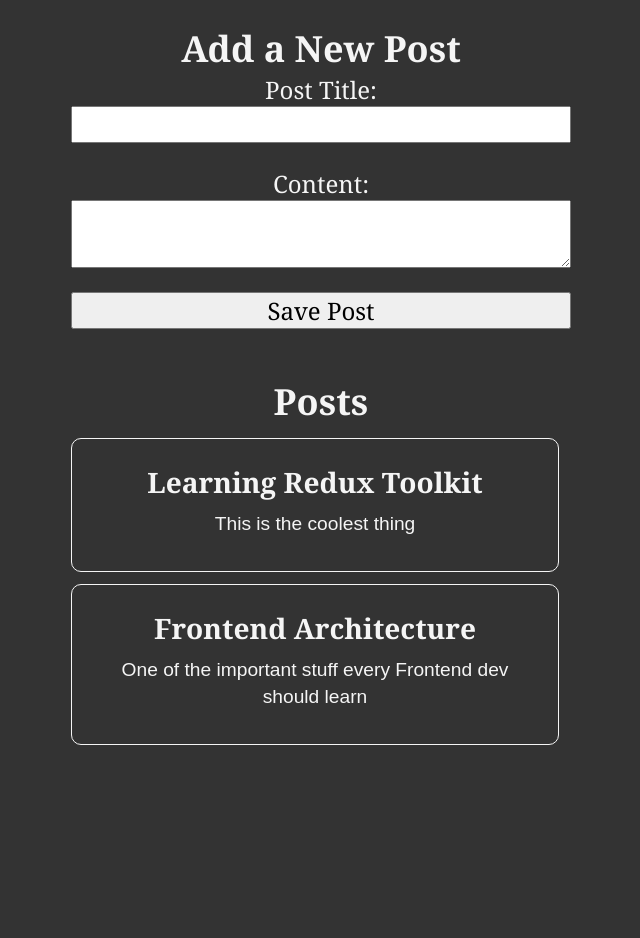
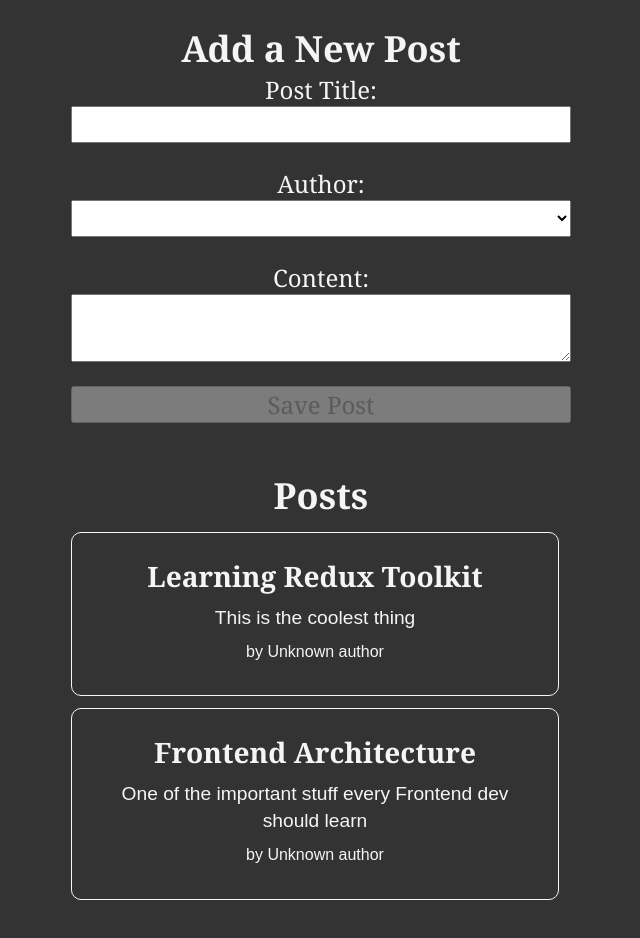
Before and after one commit to ProPhycient5/redux_essential_official, a React (Create React App) app: page / in a window 1280 px wide. Shown: the top 938 px of the page, without its empty margins (319-959 px from the left). Before the commit the page ends 885 px from the top, so only its background shows below. Built offline with nearby package versions, Linux system fonts and the light colour scheme.

Commit message:
added author section

```diff
--- a/src/app/store.js
+++ b/src/app/store.js
@@ -1,10 +1,10 @@
 import { configureStore } from "@reduxjs/toolkit";
-import postsSlice from "../features/posts/postsSlice";
-import usersSlice from "../features/users/usersSlice";
+import postsReducer from "../features/posts/postsSlice";
+import usersReducer from "../features/users/usersSlice";
 
 export const store = configureStore({
   reducer: {
-    posts: postsSlice,
-    users: usersSlice,
+    posts: postsReducer,
+    users: usersReducer,
   },
 });
--- a/src/features/posts/AddPostForm.js
+++ b/src/features/posts/AddPostForm.js
@@ -1,23 +1,38 @@
 import { useState } from "react";
-import { useDispatch } from "react-redux";
-import { nanoid } from "@reduxjs/toolkit";
+import { useDispatch, useSelector } from "react-redux";
 import { postAdded } from "./postsSlice";
+import { selectAllUsers } from "../users/usersSlice";
 
 const AddPostForm = () => {
   const [title, setTitle] = useState("");
   const [content, setContent] = useState("");
+  const [userId, setUserId] = useState("");
+
   const dispatch = useDispatch();
+  const users = useSelector(selectAllUsers);
 
   const onTitleChanged = (e) => setTitle(e.target.value);
   const onContentChanged = (e) => setContent(e.target.value);
+  const onAuthorChanged = (e) => setUserId(e.target.value);
 
   const handleSave = () => {
     if (title && content) {
-      dispatch(postAdded(title, content));
+      dispatch(postAdded(title, content, userId));
       setContent("");
       setTitle("");
+      setUserId("")
     }
   };
+
+  const canSave = Boolean(title) && Boolean(content) && Boolean(userId);
+
+  const usersOptions = users.map((user) => {
+    return (
+      <option key={user?.id} value={user?.id}>
+        {user.name}
+      </option>
+    );
+  });
 
   return (
     <section>
@@ -31,6 +46,11 @@
           value={title}
           onChange={onTitleChanged}
         />
+        <label htmlFor="postAuthor">Author:</label>
+        <select id="postAuthor" value={userId} onChange={onAuthorChanged}>
+          <option value=""></option>
+          {usersOptions}
+        </select>
         <label htmlFor="postContent">Content:</label>
         <textarea
           id="postContent"
@@ -38,7 +58,11 @@
           value={content}
           onChange={onContentChanged}
         />
-        <button type="button" onClick={handleSave}>
+        <button
+          type="button"
+          onClick={handleSave}
+          disabled={!canSave}
+        >
           Save Post
         </button>
       </form>
--- /dev/null
+++ b/src/features/posts/PostAuthor.js
@@ -0,0 +1,12 @@
+import React from "react";
+import { useSelector } from "react-redux";
+import { selectAllUsers } from "../users/usersSlice";
+
+const PostAuthor = ({userId}) => {
+  const users = useSelector(selectAllUsers);
+  const author = users.find((user) => user.id === userId);
+
+  return <span>by {author ? author.name : "Unknown author"}</span>;
+};
+
+export default PostAuthor;
--- a/src/features/posts/PostsList.js
+++ b/src/features/posts/PostsList.js
@@ -1,6 +1,7 @@
 import React from "react";
 import { useSelector } from "react-redux";
 import { selectAllPosts } from "./postsSlice";
+import PostAuthor from "./PostAuthor";
 
 const PostsList = () => {
   const posts = useSelector(selectAllPosts);
@@ -13,6 +14,9 @@
         <article key={post?.id}>
           <h3>{post?.title}</h3>
           <p>{post?.content?.substring(0, 100)}</p>
+          <p className="postCredit">
+            <PostAuthor userId={post.userId} />
+          </p>
         </article>
       );
     });
--- a/src/features/posts/postsSlice.js
+++ b/src/features/posts/postsSlice.js
@@ -19,19 +19,14 @@
 const postsSlice = createSlice({
   name: "posts",
   initialState,
-  // reducers: {
-  //   postAdded(state, action) {
-  //     state.push(action.payload);
-  //   },
-  // },
   reducers: {
     postAdded: {
       reducer(state, action) {
         state.push(action.payload);
       },
-      prepare(title, content) {
+      prepare(title, content, userId) {
         return {
-          payload: { id: nanoid(), title, content },
+          payload: { id: nanoid(), title, content, userId },
         };
       },
     },
--- a/src/features/users/usersSlice.js
+++ b/src/features/users/usersSlice.js
@@ -1,17 +1,16 @@
 import { createSlice } from "@reduxjs/toolkit";
 
-
 const initialState = [
-    {id: 0, name: "Sawan Kumar Das"},
-    {id: 1, name: "Quamruz Khan"},
-    {id: 2, name: "Vedant Pandey"},
-]
+  { id: "0", name: "Sawan Kumar Das" },
+  { id: "1", name: "Quamruz Khan" },
+  { id: "2", name: "Vedant Pandey" },
+];
 
 const userSlice = createSlice({
-    name: "users",
-    initialState,
-    reducers: {}
-})
+  name: "users",
+  initialState,
+  reducers: {},
+});
 
 export const selectAllUsers = (state) => state.users;
 
```
